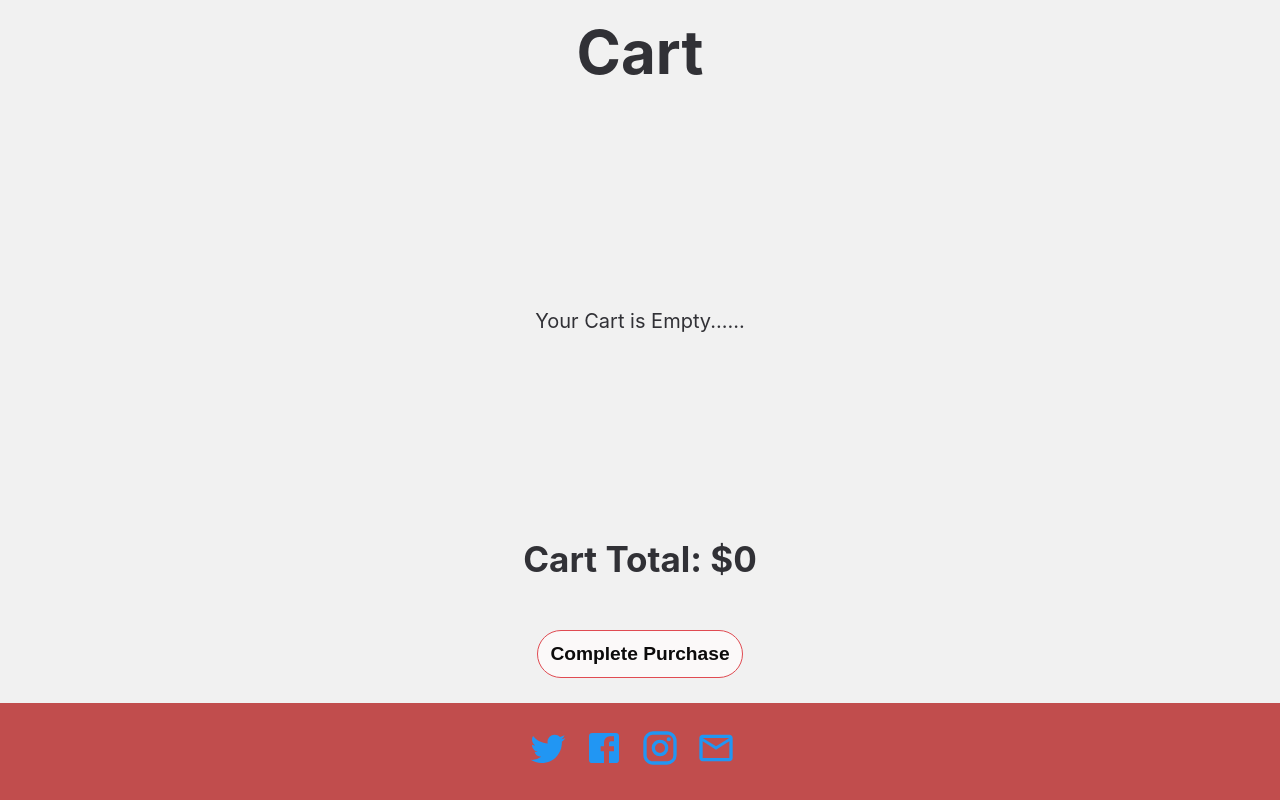
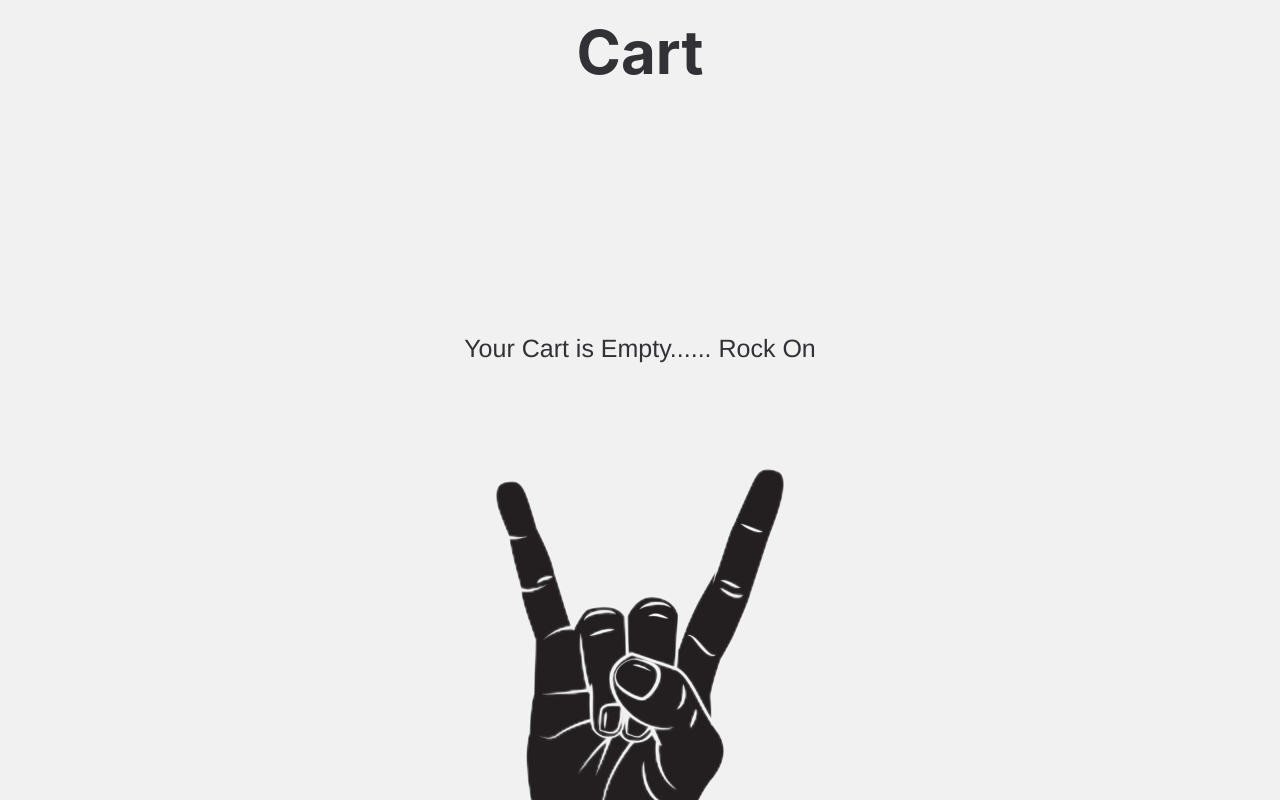
Before and after one commit to riverferguson/phase-2-project, a React (Create React App) app in the folder phase-2-project/: page /guitars/cart in a window 1280 px wide. Shown: the part 140-940 px from the top of the page. Built offline with nearby package versions, Linux system fonts and the light colour scheme; data requests are answered from the project's data file.

Commit message:
include vector to empty cart page

```diff
--- a/phase-2-project/src/components/Cart.css
+++ b/phase-2-project/src/components/Cart.css
@@ -73,3 +73,8 @@
     padding-bottom: 180px;
     font-size: 20px;
   }
+
+  .hand-vector {
+    max-width: 50%;
+    max-height: 50%;
+  }
--- a/phase-2-project/src/components/Cart.js
+++ b/phase-2-project/src/components/Cart.js
@@ -41,7 +41,16 @@ const Cart = ({ cartItems, deleteGuitar, setCartItems }) => {
           </div>
         ))
       ) : (
-        <div className="empty-cart">Your Cart is Empty......</div>
+        <div className="empty-cart">
+          <p>Your Cart is Empty...... Rock On</p>
+          <img
+          className='hand-vector'
+          src={process.env.PUBLIC_URL + "/images/metal-hand-vector.png"}
+          alt="DevilHorn Hand Vector by Vecteezy: https://www.vecteezy.com/free-vector/background"
+          >
+          </img>
+
+        </div>
       )}
       <div className="total-price">Cart Total: ${totalPrice}</div>
       <button className="purchase-button" onClick={handlePurchase}>Complete Purchase</button>
--- a/phase-2-project/src/components/Footer.js
+++ b/phase-2-project/src/components/Footer.js
@@ -11,16 +11,16 @@ const Footer = () => {
         <>
           <div className='icon-bar' style={{ backgroundColor: '#c14d4d', color: 'white', padding: '25px' }}>
             <a href='https://twitter.com' target="_blank" rel='noreferrer'>
-            <TwitterIcon sx={{mr: 2, fontSize: 40, color: '#2196f3'}} />
+            <TwitterIcon className='socials-icon' sx={{mr: 2, fontSize: 40, color: '#2196f3'}} />
             </a>
             <a href='https://facebook.com' target="_blank" rel='noreferrer'>
-            <FacebookIcon sx={{mr: 2, fontSize: 40, color: '#2196f3'}} />
+            <FacebookIcon className='socials-icon' sx={{mr: 2, fontSize: 40, color: '#2196f3'}} />
             </a>
             <a href='https://instagram.com' target="_blank" rel='noreferrer'>
-            <InstagramIcon sx={{mr: 2, fontSize: 40, color: '#2196f3'}} />
+            <InstagramIcon className='socials-icon' sx={{mr: 2, fontSize: 40, color: '#2196f3'}} />
             </a>
             <a href='https://gmail.com/' target="_blank" rel='noreferrer'>
-            <MailOutlineIcon sx={{mr: 2, fontSize: 40, color: '#2196f3'}} />
+            <MailOutlineIcon className='socials-icon' sx={{mr: 2, fontSize: 40, color: '#2196f3'}} />
             </a>
             <p>Guitar Trader, Inc. &#8482;</p>
             <a href='#root'>
```
Also changed, not shown: phase-2-project/public/images/metal-hand-vector.png (added), phase-2-project/src/components/Footer.css (line endings or trailing spaces).
